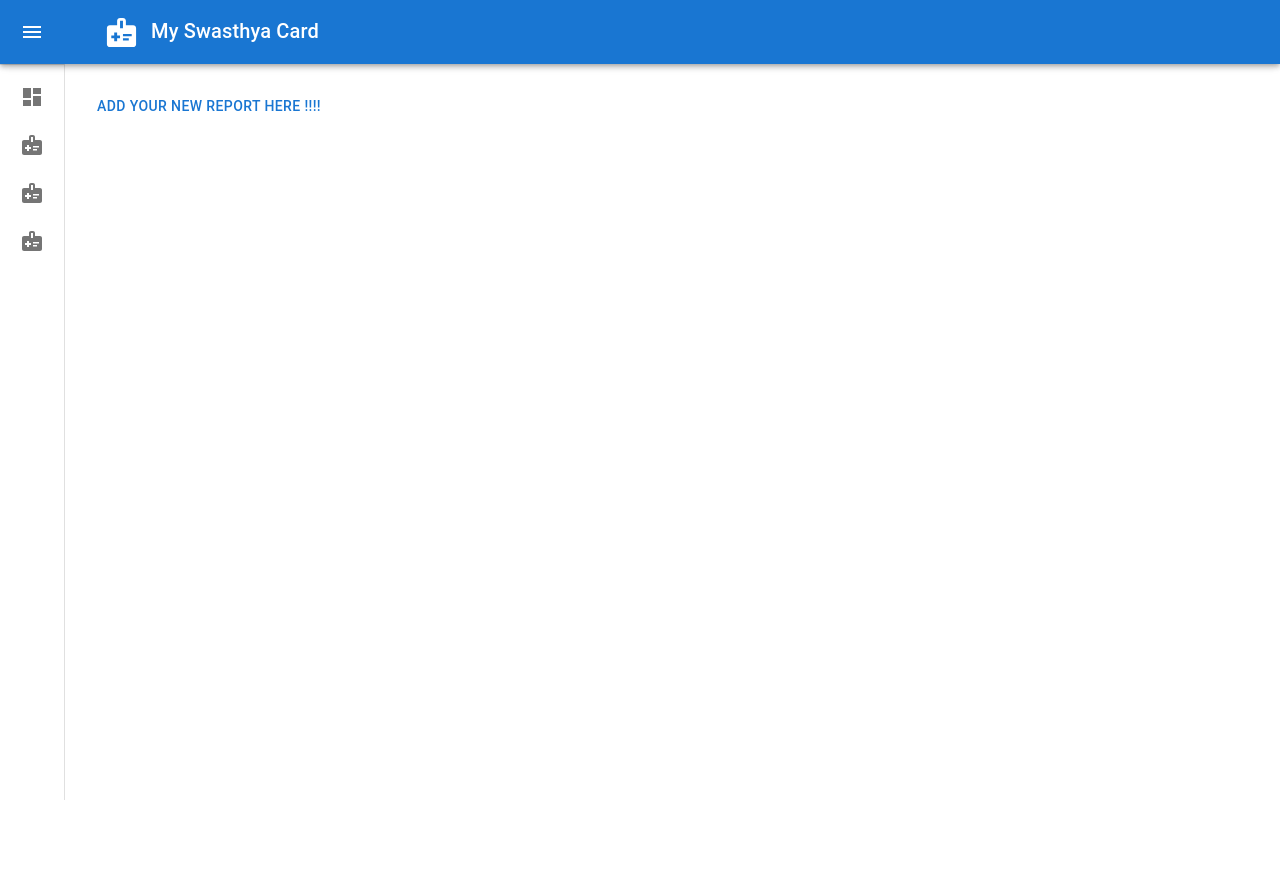
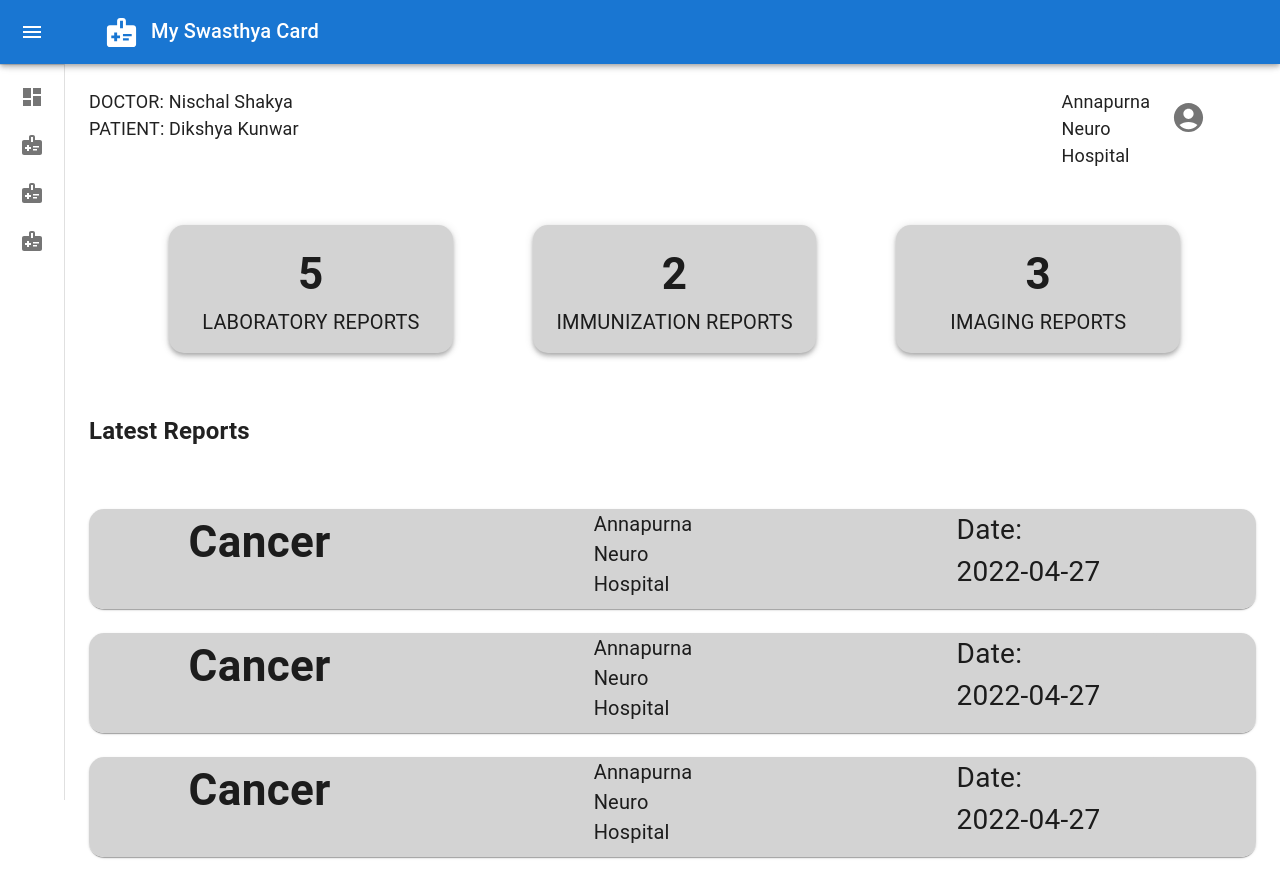
Before and after one commit to Nischal-Shakya/MHC-Frontend, a React (Create React App) app: page / in a window 1280 px wide. Before the commit the page ends 800 px from the top, so only its background shows below. Built offline with nearby package versions, Linux system fonts and the light colour scheme.

Commit message:
updated dashboard and other minor details

```diff
--- a/src/App.css
+++ b/src/App.css
@@ -1,3 +1,7 @@
+.Text-size {
+  font-size: 18px;
+}
+
 .App {
   text-align: center;
 }
--- a/src/components/Dashboard.jsx
+++ b/src/components/Dashboard.jsx
@@ -7,21 +7,15 @@ import CardContent from "@mui/material/CardContent";
 import { CardActionArea } from "@mui/material";
 import Typography from "@mui/material/Typography";
 import Box from "@mui/material/Box";
+import DummyReports from "./DummyReports";
 
 const Dashboard = () => {
   return (
     <>
       <Grid container spaceing={2}>
         <Grid item xs={10}>
-          <div
-            style={{
-              alignItems: "center",
-              justifyContent: "left",
-            }}
-          >
-            DOCTOR: Nischal Shakya
-          </div>
-          <div>PATIENT: Dikshya Kunwar</div>
+          <div className="Text-size">DOCTOR: Nischal Shakya</div>
+          <div className="Text-size">PATIENT: Dikshya Kunwar</div>
         </Grid>
         <Grid item xs={1}>
           <div
@@ -29,6 +23,7 @@ const Dashboard = () => {
               alignItems: "center",
               justifyContent: "right",
             }}
+            className="Text-size"
           >
             Annapurna Neuro Hospital
           </div>
@@ -65,7 +60,7 @@ const Dashboard = () => {
               <CardContent>
                 <Typography
                   sx={{
-                    fontSize: 32,
+                    fontSize: 44,
                     fontWeight: "bold",
                     color: "textPrimary",
                   }}
@@ -75,7 +70,7 @@ const Dashboard = () => {
 
                 <Typography
                   sx={{
-                    fontSize: 12,
+                    fontSize: 20,
                     color: "textPrimary",
                   }}
                 >
@@ -95,7 +90,7 @@ const Dashboard = () => {
               <CardContent>
                 <Typography
                   sx={{
-                    fontSize: 32,
+                    fontSize: 44,
                     fontWeight: "bold",
                     color: "textPrimary",
                   }}
@@ -105,7 +100,7 @@ const Dashboard = () => {
 
                 <Typography
                   sx={{
-                    fontSize: 12,
+                    fontSize: 20,
                     color: "textPrimary",
                   }}
                 >
@@ -125,7 +120,7 @@ const Dashboard = () => {
               <CardContent>
                 <Typography
                   sx={{
-                    fontSize: 32,
+                    fontSize: 44,
                     fontWeight: "bold",
                     color: "textPrimary",
                   }}
@@ -135,7 +130,7 @@ const Dashboard = () => {
 
                 <Typography
                   sx={{
-                    fontSize: 12,
+                    fontSize: 20,
                     color: "textPrimary",
                   }}
                 >
@@ -149,6 +144,7 @@ const Dashboard = () => {
       <Box m={2} pt={3} />
       <h2>Latest Reports</h2>
       <Box m={2} pt={3} />
+      <DummyReports />
     </>
   );
 };
--- a/src/components/Drawer.jsx
+++ b/src/components/Drawer.jsx
@@ -19,9 +19,9 @@ import ListItemIcon from "@mui/material/ListItemIcon";
 import ListItemText from "@mui/material/ListItemText";
 import DashboardIcon from "@mui/icons-material/Dashboard";
 
-import AddForm from "./AddForm";
+// import AddForm from "./AddForm";
 // import LaboratoryReport from "./LaboratoryReport";
-// import Dashboard from "./Dashboard";
+import Dashboard from "./Dashboard";
 
 const drawerWidth = 240;
 
@@ -174,8 +174,8 @@ export default function MiniDrawer() {
       <Box component="main" sx={{ flexGrow: 1, p: 3 }}>
         <DrawerHeader />
         {/* <LaboratoryReport /> */}
-        {/* <Dashboard /> */}
-        <AddForm />
+        <Dashboard />
+        {/* <AddForm /> */}
       </Box>
     </Box>
   );
--- a/src/components/DummyReports.jsx
+++ b/src/components/DummyReports.jsx
@@ -1,53 +1,137 @@
-import React from 'react'
-import Grid from '@mui/material/Grid'
-import Card from '@mui/material/Card';
+import React from "react";
+import Grid from "@mui/material/Grid";
+import Card from "@mui/material/Card";
 import { CardActionArea } from "@mui/material";
 import Paper from "@mui/material/Paper";
 import Box from "@mui/material/Box";
 import Typography from "@mui/material/Typography";
 
-
 const DummyReports = () => {
   return (
     <>
-      <Card  variant="elevation" >
+      <Card variant="elevation" style={{ flex: 1, borderRadius: 15 }}>
         <CardActionArea>
-      <Grid  container spacing={2}>
+          <Grid container spacing={2}>
             <Grid item xs={12}>
-          <Grid container justifyContent="Space-around" spacing={8} style={{backgroundColor: 'lightgrey' }}>
-              <Grid item >
+              <Grid
+                container
+                justifyContent="Space-around"
+                spacing={8}
+                style={{ backgroundColor: "lightgrey" }}
+              >
+                <Grid item>
                   <Typography
                     sx={{
-                        fontSize: 45,
+                      fontSize: 44,
                       fontWeight: "bold",
                       color: "textPrimary",
-                    }}>
+                    }}
+                  >
                     Cancer
                   </Typography>
                 </Grid>
                 <Grid item>
-                <Paper elevation ={0} sx={{height: 100, width: 100}} style={{backgroundColor: 'lightgrey'}}>
+                  <Paper
+                    elevation={0}
+                    sx={{ height: 100, width: 100 }}
+                    style={{ backgroundColor: "lightgrey" }}
+                  >
                     <Typography
                       sx={{
                         fontSize: 20,
                         color: "textPrimary",
-                    }}>
+                      }}
+                    >
                       Annapurna Neuro Hospital
                     </Typography>
                   </Paper>
                 </Grid>
                 <Grid item>
-                <Paper elevation ={0} justifyContent="Center" sx={{height: 100, width: 200}} style={{backgroundColor: 'lightgrey'}}>
+                  <Paper
+                    elevation={0}
+                    justifyContent="Center"
+                    sx={{ height: 100, width: 200 }}
+                    style={{ backgroundColor: "lightgrey" }}
+                  >
+                    <Typography
+                      sx={{
+                        fontSize: 28,
+                        color: "textPrimary",
+                      }}
+                    >
+                      Date:
+                    </Typography>
+                    <Typography
+                      sx={{
+                        fontSize: 28,
+                        color: "textPrimary",
+                      }}
+                    >
+                      2022-04-27
+                    </Typography>
+                  </Paper>
+                </Grid>
+              </Grid>
+            </Grid>
+          </Grid>
+        </CardActionArea>
+      </Card>
+      <Box m={0} pt={3} />
+      <Card variant="elevation" style={{ flex: 1, borderRadius: 15 }}>
+        <CardActionArea>
+          <Grid container spacing={2}>
+            <Grid item xs={12}>
+              <Grid
+                container
+                justifyContent="Space-around"
+                spacing={8}
+                style={{ backgroundColor: "lightgrey" }}
+              >
+                <Grid item>
+                  <Typography
+                    sx={{
+                      fontSize: 44,
+                      fontWeight: "bold",
+                      color: "textPrimary",
+                    }}
+                  >
+                    Cancer
+                  </Typography>
+                </Grid>
+                <Grid item>
+                  <Paper
+                    elevation={0}
+                    sx={{ height: 100, width: 100 }}
+                    style={{ backgroundColor: "lightgrey" }}
+                  >
                     <Typography
                       sx={{
                         fontSize: 20,
                         color: "textPrimary",
-                    }}>
+                      }}
+                    >
+                      Annapurna Neuro Hospital
+                    </Typography>
+                  </Paper>
+                </Grid>
+                <Grid item>
+                  <Paper
+                    elevation={0}
+                    justifyContent="Center"
+                    sx={{ height: 100, width: 200 }}
+                    style={{ backgroundColor: "lightgrey" }}
+                  >
+                    <Typography
+                      sx={{
+                        fontSize: 28,
+                        color: "textPrimary",
+                      }}
+                    >
                       Date:
                     </Typography>
                     <Typography
                       sx={{
-                        fontSize: 20,
+                        fontSize: 28,
 
                         color: "textPrimary",
                       }}
@@ -62,25 +146,33 @@ const DummyReports = () => {
         </CardActionArea>
       </Card>
       <Box m={0} pt={3} />
-      <Card  variant="elevation" >
+      <Card variant="elevation" style={{ flex: 1, borderRadius: 15 }}>
         <CardActionArea>
-      <Grid  container spacing={2}>
+          <Grid container spacing={2}>
             <Grid item xs={12}>
-          <Grid container justifyContent="Space-around" spacing={8} style={{backgroundColor: 'lightgrey' }}>
-              <Grid item >
+              <Grid
+                container
+                justifyContent="Space-around"
+                spacing={8}
+                style={{ backgroundColor: "lightgrey" }}
+              >
+                <Grid item>
                   <Typography
                     sx={{
-                        fontSize: 45,
+                      fontSize: 44,
                       fontWeight: "bold",
                       color: "textPrimary",
                     }}
                   >
                     Cancer
                   </Typography>
-
                 </Grid>
                 <Grid item>
-                <Paper elevation ={0} sx={{height: 100, width: 100}} style={{backgroundColor: 'lightgrey'}}>
+                  <Paper
+                    elevation={0}
+                    sx={{ height: 100, width: 100 }}
+                    style={{ backgroundColor: "lightgrey" }}
+                  >
                     <Typography
                       sx={{
                         fontSize: 20,
@@ -92,10 +184,15 @@ const DummyReports = () => {
                   </Paper>
                 </Grid>
                 <Grid item>
-                <Paper elevation ={0} justifyContent="Center" sx={{height: 100, width: 200}} style={{backgroundColor: 'lightgrey'}}>
+                  <Paper
+                    elevation={0}
+                    justifyContent="Center"
+                    sx={{ height: 100, width: 200 }}
+                    style={{ backgroundColor: "lightgrey" }}
+                  >
                     <Typography
                       sx={{
-                        fontSize: 20,
+                        fontSize: 28,
                         color: "textPrimary",
                       }}
                     >
@@ -103,65 +200,7 @@ const DummyReports = () => {
                     </Typography>
                     <Typography
                       sx={{
-                        fontSize: 20,
-
-                        color: "textPrimary",
-                    }}
-                    >
-                    2022-04-27
-                    </Typography>
-                </Paper>
-              </Grid>
-          </Grid>
-        </Grid>
-      </Grid>
-      </CardActionArea>
-      </Card>
-      <Box m={0} pt={3} />
-      <Card  variant="elevation" >
-      <CardActionArea>
-      <Grid  container spacing={2}>
-        <Grid item xs={12}>
-          <Grid container justifyContent="Space-around" spacing={8} style={{backgroundColor: 'lightgrey' }}>
-              <Grid item >
-                <Typography
-                    sx={{
-                        fontSize: 45,
-                        fontWeight: "bold",
-                        color: "textPrimary",
-
-                    }}
-
-                    >
-                    Cancer
-                    </Typography>
-
-              </Grid>
-              <Grid item>
-                <Paper elevation ={0} sx={{height: 100, width: 100}} style={{backgroundColor: 'lightgrey'}}>
-                <Typography
-                    sx={{
-                        fontSize: 20,
-                        color: "textPrimary",
-                    }}
-                    >
-                    Annapurna Neuro Hospital
-                    </Typography>
-                </Paper>
-              </Grid>
-              <Grid item>
-                <Paper elevation ={0} justifyContent="Center" sx={{height: 100, width: 200}} style={{backgroundColor: 'lightgrey'}}>
-                    <Typography
-                    sx={{
-                        fontSize: 20,
-                        color: "textPrimary",
-                    }}
-                    >
-                    Date:
-                    </Typography>
-                    <Typography
-                    sx={{
-                        fontSize: 20,
+                        fontSize: 28,
 
                         color: "textPrimary",
                       }}
@@ -176,7 +215,7 @@ const DummyReports = () => {
         </CardActionArea>
       </Card>
     </>
-  )
-}
+  );
+};
 
-export default DummyReports
+export default DummyReports;
```
Lines whose indentation alone changed are shown as unchanged.
